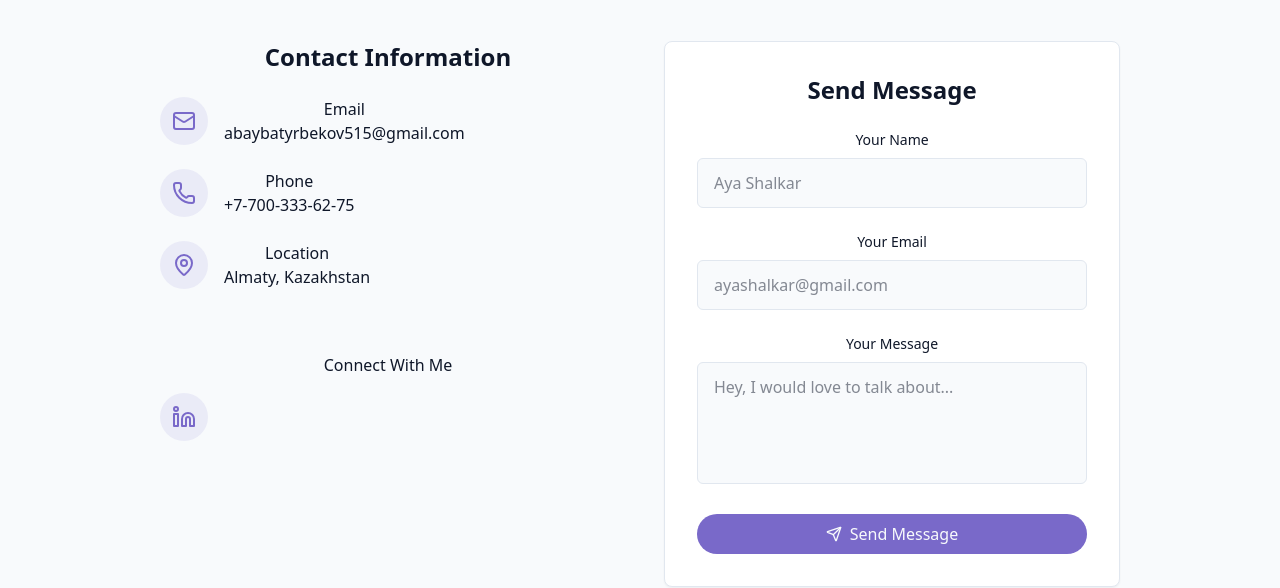
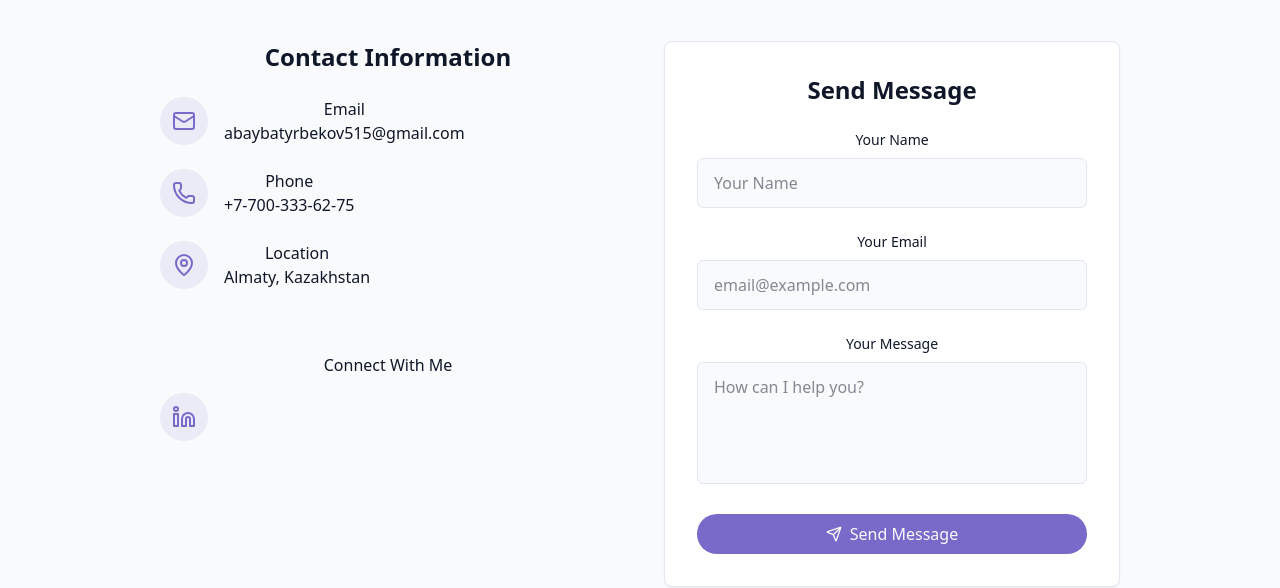
Before and after one commit to Abay-Bat/Portfolio, a React (Vite) app: page / in a window 1280 px wide. Shown: the part 4325-4913 px from the top of the page. Built offline with nearby package versions, Linux system fonts and the light colour scheme.

Commit message:
Update ContactSection.jsx

```diff
--- a/src/components/ContactSection.jsx
+++ b/src/components/ContactSection.jsx
@@ -32,15 +32,15 @@ export const ContactSection = () => {
       await emailjs.send(
         import.meta.env.VITE_EMAILJS_SERVICE_ID,
         import.meta.env.VITE_EMAILJS_TEMPLATE_ID,
-        formData, // Sending the full object
+        formData,
         import.meta.env.VITE_EMAILJS_PUBLIC_KEY
       );
 
-      // 2. Sends the auto-reply to the SENDER (The User)
+      // 2. Sends the auto-reply to the SENDER
       await emailjs.send(
         import.meta.env.VITE_EMAILJS_SERVICE_ID,
         import.meta.env.VITE_EMAILJS_TEMPLATE_ID_RECEIVER,
-        formData, // Sending the full object
+        formData,
         import.meta.env.VITE_EMAILJS_PUBLIC_KEY
       );
 
@@ -73,7 +73,6 @@ export const ContactSection = () => {
         </p>
 
         <div className="grid grid-cols-1 md:grid-cols-2 gap-12">
-          {/* Contact Details */}
           <div className="space-y-8 ">
             <h3 className="text-2xl font-semibold mb-6">Contact Information</h3>
             <div className="space-y-6">
@@ -122,7 +121,6 @@ export const ContactSection = () => {
             </div>
           </div>
 
-          {/* Contact Form */}
           <div className="bg-card p-8 rounded-lg shadow-xs border border-border">
             <h3 className="text-2xl font-semibold mb-6">Send Message</h3>
             <form onSubmit={handleSubmit} className="space-y-6">
@@ -135,7 +133,7 @@ export const ContactSection = () => {
                   value={formData.name}
                   onChange={handleInputChange}
                   className="w-full px-4 py-3 rounded-md border border-input bg-background focus:ring-2 focus:ring-primary outline-none transition-all"
-                  placeholder="Aya Shalkar"
+                  placeholder="Your Name"
                 />
               </div>
 
@@ -148,7 +146,7 @@ export const ContactSection = () => {
                   value={formData.email}
                   onChange={handleInputChange}
                   className="w-full px-4 py-3 rounded-md border border-input bg-background focus:ring-2 focus:ring-primary outline-none transition-all"
-                  placeholder="ayashalkar@gmail.com"
+                  placeholder="email@example.com"
                 />
               </div>
 
@@ -161,7 +159,7 @@ export const ContactSection = () => {
                   value={formData.message}
                   onChange={handleInputChange}
                   className="w-full px-4 py-3 rounded-md border border-input bg-background focus:ring-2 focus:ring-primary outline-none resize-none transition-all"
-                  placeholder="Hey, I would love to talk about..."
+                  placeholder="How can I help you?"
                 />
               </div>
 
```
